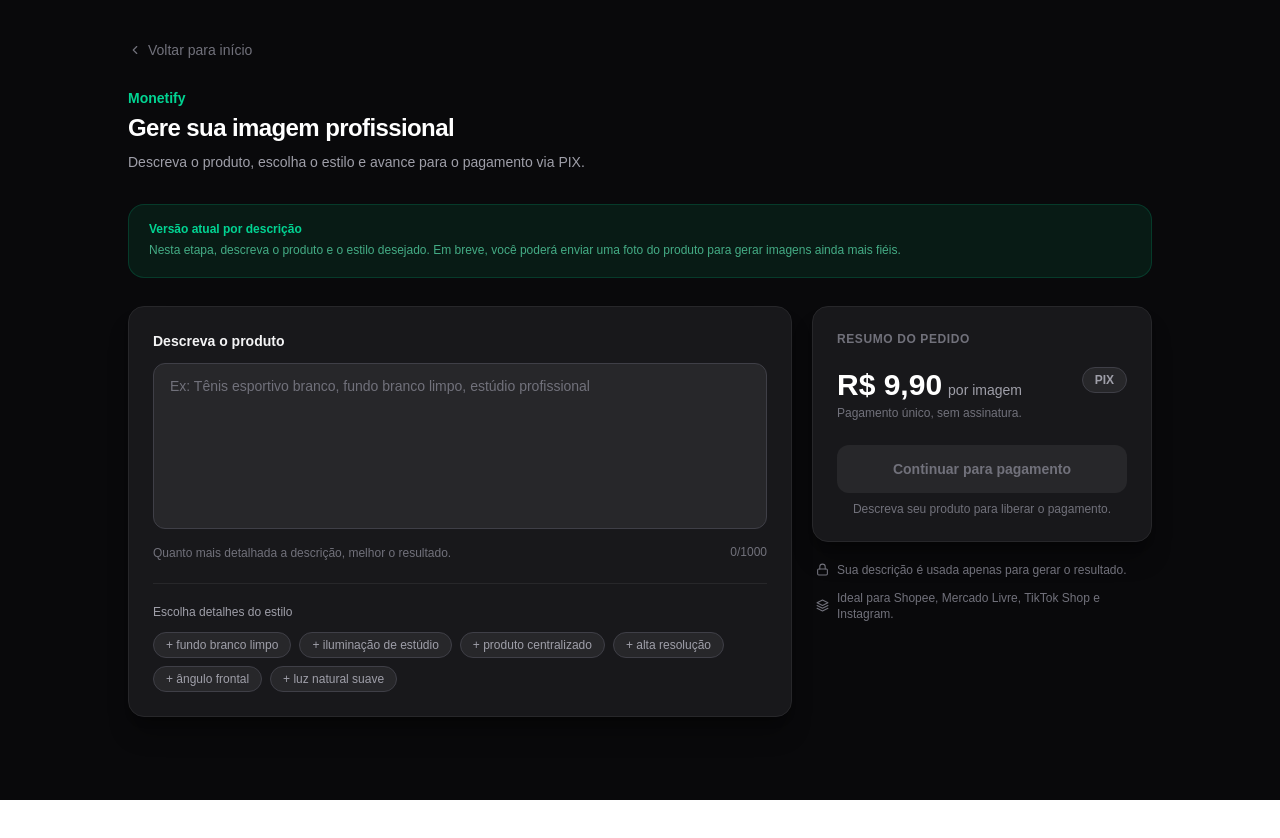
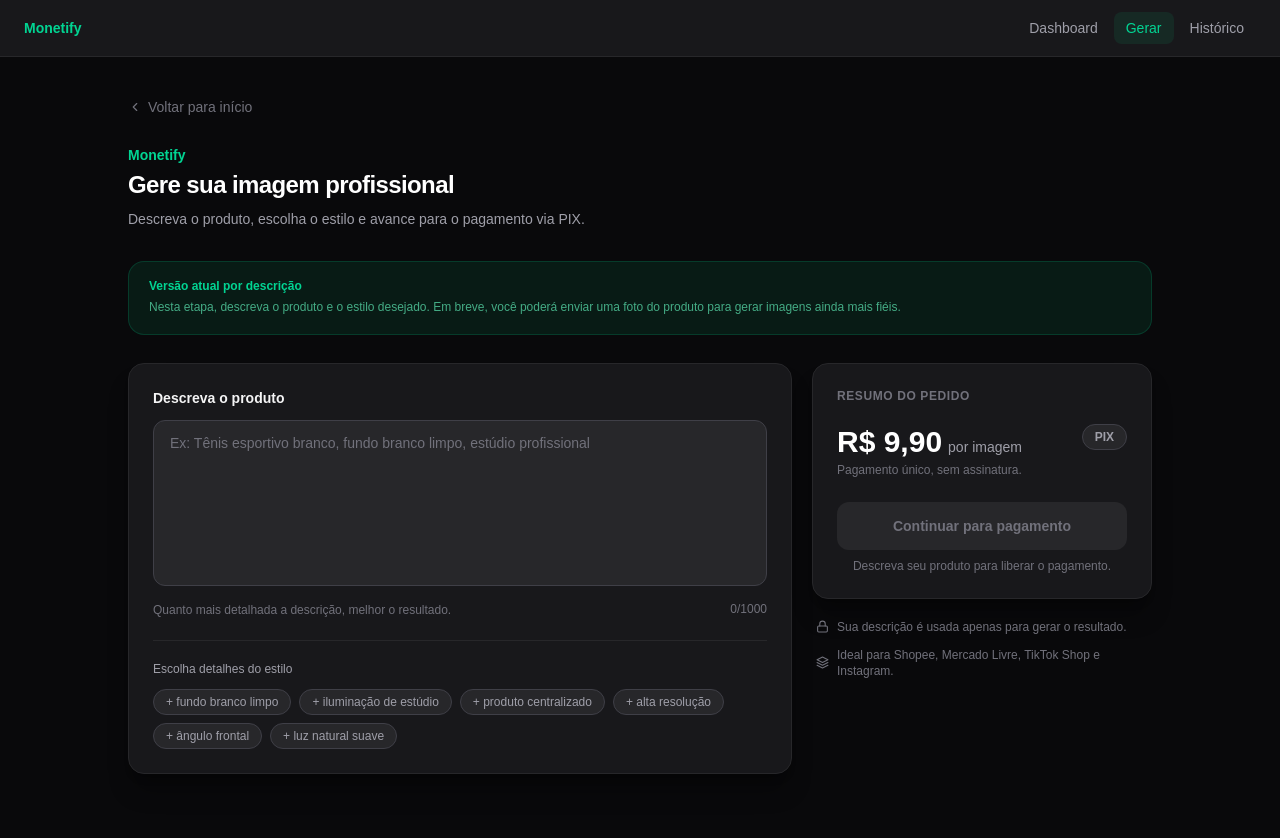
Before and after one commit to guutol/monetify-app, a Next.js app: page /generate in a window 1280 px wide. Shown: the top 838 px of the page. Before the commit the page ends 800 px from the top, so only its background shows below. Built offline with nearby package versions, Linux system fonts and the light colour scheme.

Commit message:
feat(nav): adicionar NavBar persistente no DashboardLayout com active state

```diff
--- /dev/null
+++ b/src/app/(dashboard)/_components/NavBar.tsx
@@ -0,0 +1,46 @@
+"use client";
+
+import Link from "next/link";
+import { usePathname } from "next/navigation";
+
+const NAV_ITEMS = [
+  { href: "/dashboard", label: "Dashboard" },
+  { href: "/generate", label: "Gerar" },
+  { href: "/history", label: "Histórico" },
+];
+
+export function NavBar() {
+  const pathname = usePathname();
+
+  return (
+    <nav className="border-b border-zinc-800 bg-zinc-900">
+      <div className="flex items-center justify-between px-4 py-3 sm:px-6">
+        <Link
+          href="/dashboard"
+          className="text-sm font-bold text-emerald-400 transition-colors hover:text-emerald-300"
+        >
+          Monetify
+        </Link>
+
+        <div className="flex items-center gap-1">
+          {NAV_ITEMS.map((item) => {
+            const isActive = pathname === item.href;
+            return (
+              <Link
+                key={item.href}
+                href={item.href}
+                className={`rounded-lg px-3 py-1.5 text-sm font-medium transition-colors ${
+                  isActive
+                    ? "bg-emerald-500/10 text-emerald-400"
+                    : "text-zinc-400 hover:bg-zinc-800 hover:text-white"
+                }`}
+              >
+                {item.label}
+              </Link>
+            );
+          })}
+        </div>
+      </div>
+    </nav>
+  );
+}
--- a/src/app/(dashboard)/layout.tsx
+++ b/src/app/(dashboard)/layout.tsx
@@ -1,7 +1,9 @@
+import { NavBar } from "./_components/NavBar";
+
 export default function DashboardLayout({ children }: { children: React.ReactNode }) {
   return (
-    <div className="flex min-h-screen">
-      {/* Sidebar will go here */}
+    <div className="flex min-h-screen flex-col">
+      <NavBar />
       <main className="min-w-0 flex-1 overflow-x-hidden p-4 sm:p-6 lg:p-8">{children}</main>
     </div>
   );
```
